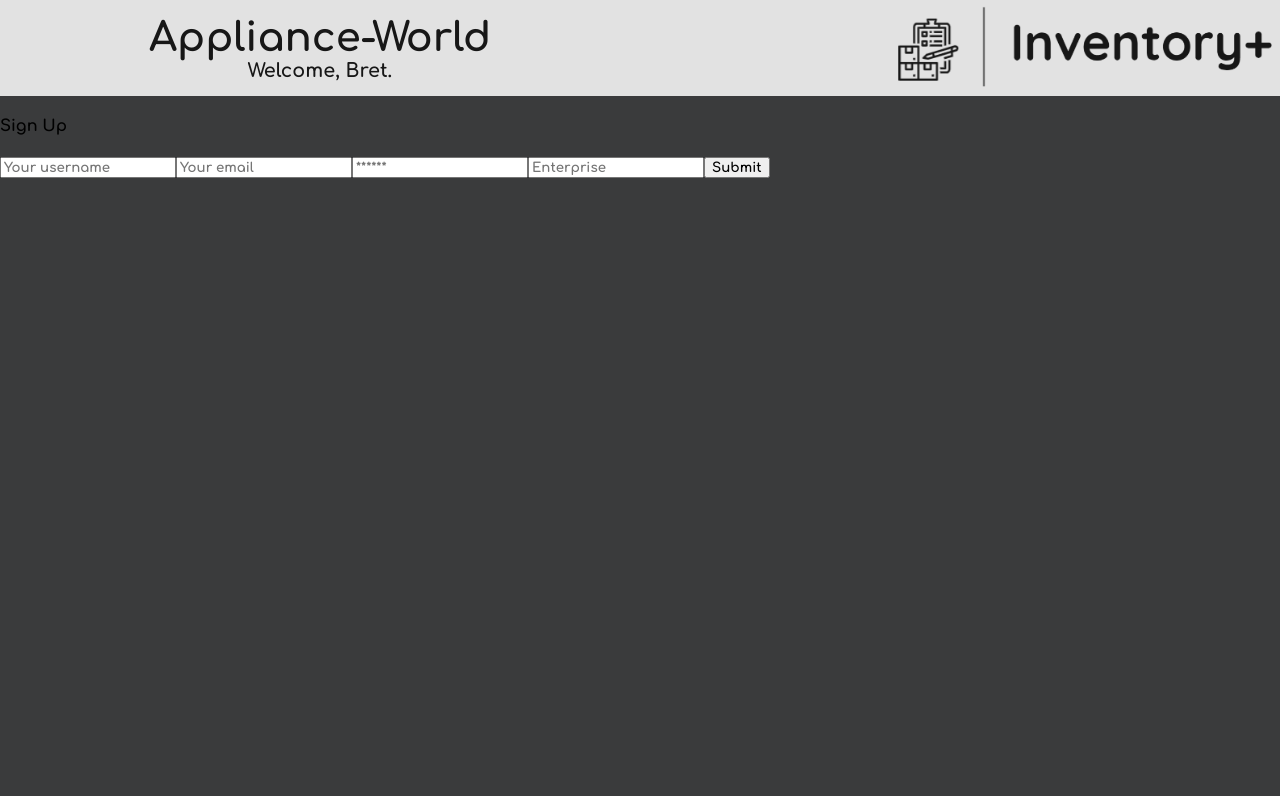
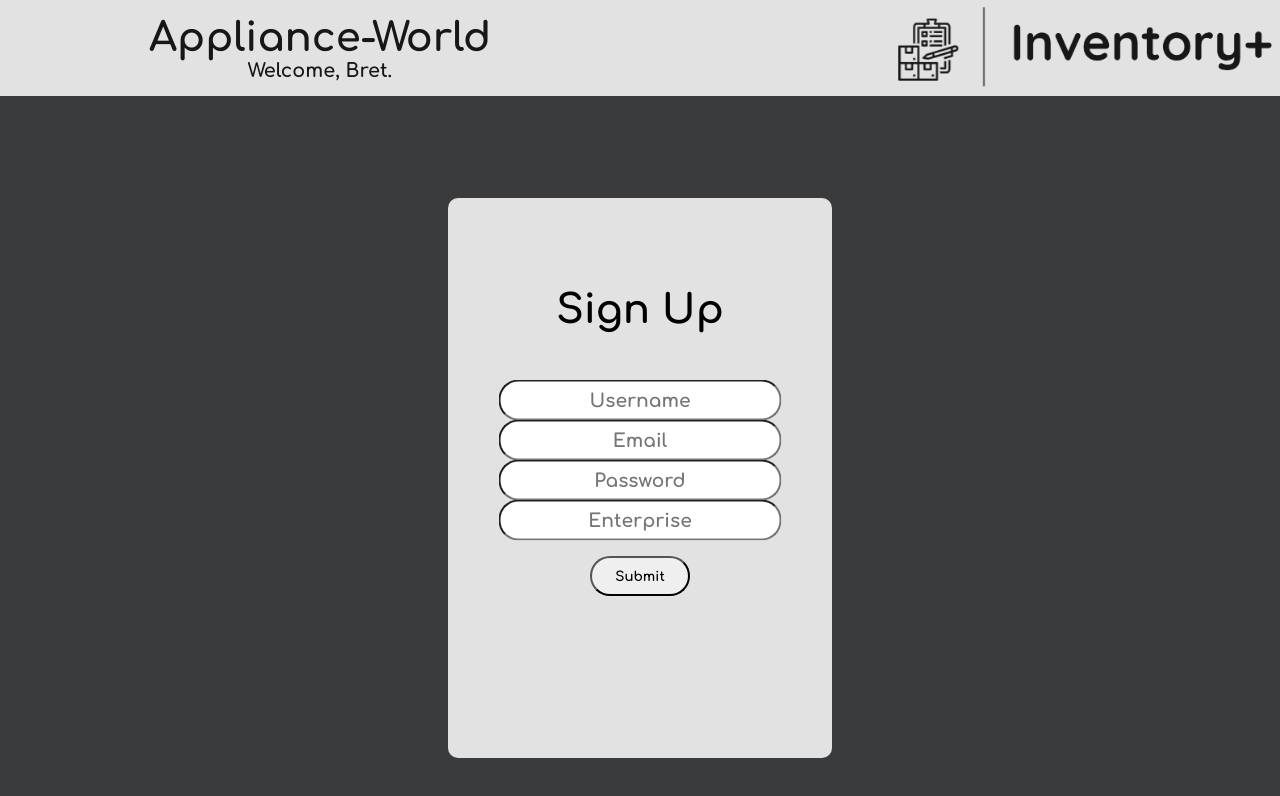
Before and after one commit to Banger484/inventory-plus, a React (Create React App) app in the folder client/: page /signup in a window 1280 px wide. Shown: the top 796 px of the page. Built offline with nearby package versions, Linux system fonts and the light colour scheme.

Commit message:
signup css

```diff
--- a/client/src/index.css
+++ b/client/src/index.css
@@ -22,27 +22,42 @@ code {
     monospace;
 }
 
-.loginCard {
+.loginCard, .signupCard {
   background-color:#e2e2e2;
-  margin-top: 10%;
   margin-bottom: 15%;
   margin-left: 35%;
   margin-right: 35%;
-  border-radius: 20px;
+  border-radius: 10px;
 }
 
-#loginHeader {
+.loginCard {
+  margin-top: 10%;
+}
+
+.signupCard {
+  margin-top: 8%;
+}
+
+#loginHeader, #signupHeader {
   font-size: 40px;
-  height: 12em;
   display: flex;
   justify-content: center;
   position:relative;
-  top:60px;
+  top:90px;
   margin: 0%;
   color: rgb(0, 0, 0);
 }
 
-#emailInput, #passwordInput {
+#loginHeader {
+  height: 12em;
+}
+
+#signupHeader {
+  height: 14em;
+}
+
+#emailInput-Login, #passwordInput-Login, #usernameInput-Signup,
+#emailInput-Signup, #passwordInput-Signup, #enterpriseInput-Signup {
   height:35px;
   width: 275px;
   font-size:14pt;
@@ -53,25 +68,40 @@ code {
   text-align: center;
 }
 
-#emailInput {
+#usernameInput-Signup {
+  top: 50%
+}
+
+#emailInput-Login, #emailInput-Signup {
   top: 55%
 }
 
-#passwordInput {
+#passwordInput-Login, #passwordInput-Signup {
   top: 60%;
   transform: translate(-50%, -50%);
 }
 
-#submitBtn {
+#enterpriseInput-Signup {
+  top: 65%
+}
+
+#submitBtn-Login, #submitBtn-Signup {
   margin: 0;
   position: absolute;
-  top: 65%;
   left: 50%;
   margin-right: -50%;
   transform: translate(-50%, -50%);
   border-radius: 20px;
   height: 40px;
   width: 100px
+}
+
+#submitBtn-Login {
+  top: 67%;
+}
+
+#submitBtn-Signup {
+  top: 72%;
 }
 
 button:hover {
@@ -82,4 +112,6 @@ button:hover {
 #errorMsg {
   font-size: 20px;
   color: rgb(0, 0, 0);
+  position: absolute;
+  top: 75%;
 }
--- a/client/src/pages/Login.js
+++ b/client/src/pages/Login.js
@@ -52,26 +52,26 @@ const Login = (props) => {
                 <Link to="/">back to the homepage.</Link>
               </p>
             ) : (
-              <form onSubmit={handleFormSubmit}>
-                <input id="emailInput"
-
+              <form onSubmit={handleFormSubmit} autocomplete="off" method="post" action="">
+                <input id="emailInput-Login"
                   className="form-input"
                   placeholder="Email"
                   name="email"
                   type="email"
+                  autocomplete="off"
                   value={formState.email}
                   onChange={handleChange}
                 />
-                <input id="passwordInput"
-
+                <input id="passwordInput-Login"
                   className="form-input"
                   placeholder="Password"
                   name="password"
                   type="password"
+                  autocomplete="off"
                   value={formState.password}
                   onChange={handleChange}
                 />
-                <button id="submitBtn"
+                <button id="submitBtn-Login"
                   className="btn btn-block btn-info"
                   style={{ cursor: 'pointer' }}
                   type="submit"
@@ -82,7 +82,7 @@ const Login = (props) => {
               <div className="my-3 p-3 bg-danger text-white" id= "errorMsg">
                 {error.message}
               </div>
-            )}
+              )}
             </form>
             )}
 
--- a/client/src/pages/Signup.js
+++ b/client/src/pages/Signup.js
@@ -45,8 +45,8 @@ const Signup = () => {
   return (
     <main className="flex-row justify-center mb-4">
       <div className="col-12 col-lg-10">
-        <div className="card">
-          <h4 className="card-header bg-dark text-light p-2">Sign Up</h4>
+        <div className="signupCard">
+          <h4 className="card-header" id="signupHeader">Sign Up</h4>
           <div className="card-body">
             {data ? (
               <p>
@@ -54,40 +54,44 @@ const Signup = () => {
                 <Link to="/">back to the homepage.</Link>
               </p>
             ) : (
-              <form onSubmit={handleFormSubmit}>
-                <input
+              <form onSubmit={handleFormSubmit} autocomplete="off" method="post" action="">
+                <input id="usernameInput-Signup"
                   className="form-input"
-                  placeholder="Your username"
+                  placeholder="Username"
                   name="name"
                   type="text"
+                  autocomplete="off"
                   value={formState.name}
                   onChange={handleChange}
                 />
-                <input
+                <input id="emailInput-Signup"
                   className="form-input"
-                  placeholder="Your email"
+                  placeholder="Email"
                   name="email"
                   type="email"
+                  autocomplete="off"
                   value={formState.email}
                   onChange={handleChange}
                 />
-                <input
+                <input id="passwordInput-Signup"
                   className="form-input"
-                  placeholder="******"
+                  placeholder="Password"
                   name="password"
                   type="password"
+                  autocomplete="off"
                   value={formState.password}
                   onChange={handleChange}
                 />
-                                <input
+                  <input id="enterpriseInput-Signup"
                   className="form-input"
                   placeholder="Enterprise"
                   name="enterprise"
                   type="text"
+                  autocomplete="off"
                   value={formState.enterprise}
                   onChange={handleChange}
                 />
-                <button
+                <button id="submitBtn-Signup"
                   className="btn btn-block btn-info"
                   style={{ cursor: 'pointer' }}
                   type="submit"
```
Also changed, not shown: 1 other file (tests, documents, lock files or other folders).
